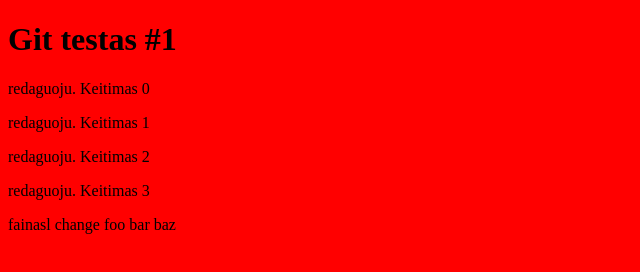
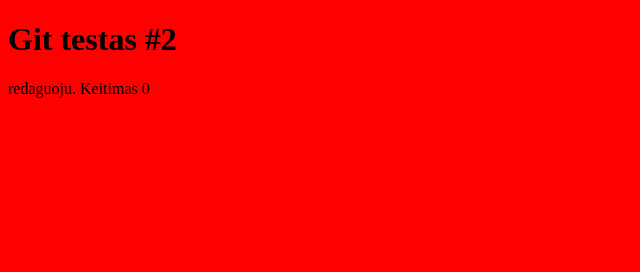
Before and after one commit to dmartisius/t2, a plain HTML site: page index.html in a window 1280 px wide. Shown: the whole page, without its empty margins (0-640 px from the left). Drawn offline with Linux system fonts and the light colour scheme.

Commit message:
paredagavau index.html

```diff
--- a/index.html
+++ b/index.html
@@ -11,11 +11,7 @@
             background: red;
         }
     </style>
-    <h1>Git testas #1</h1>
+    <h1>Git testas #2</h1>
     <p>redaguoju. Keitimas 0</p>
-    <p>redaguoju. Keitimas 1</p>
-    <p>redaguoju. Keitimas 2</p>
-    <p>redaguoju. Keitimas 3</p>
-    <p>fainasl change foo bar baz</p>
 </body>
 </html>
```
